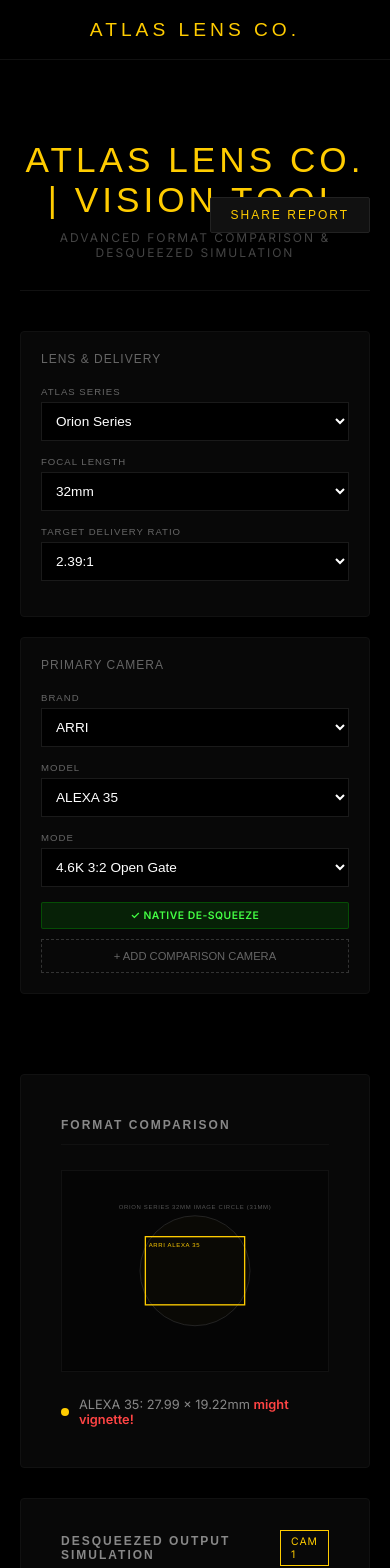
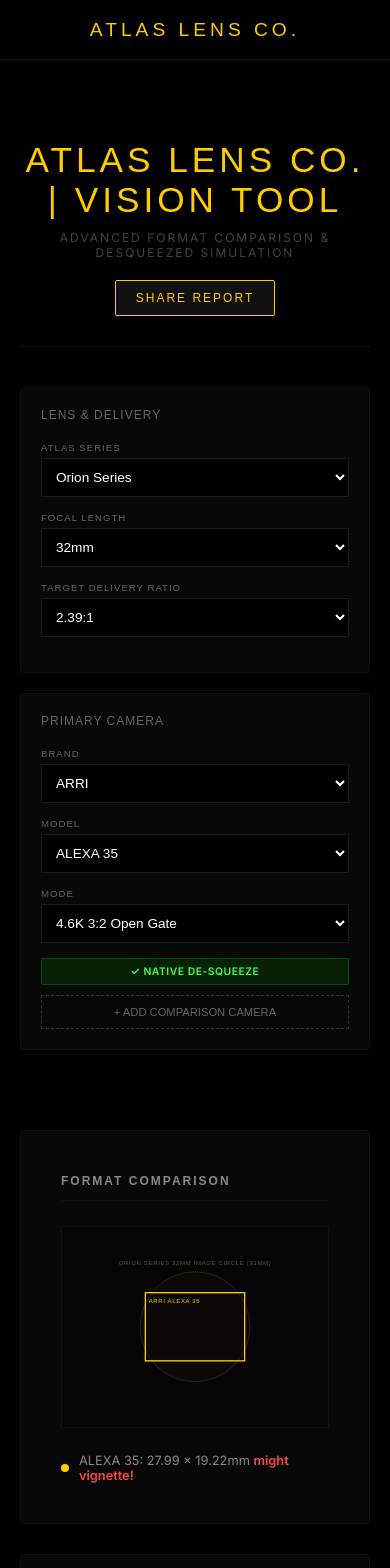
Before and after one commit to HumanMint/atlas-vision, a React (Create React App) app: page / in a window 390 px wide. Shown: the top 1568 px of the page. Built offline with nearby package versions, Linux system fonts and the light colour scheme.

Commit message:
Fix Safari layout issues and update camera data

```diff
--- a/src/components/SensorComparisonTool.css
+++ b/src/components/SensorComparisonTool.css
@@ -7,17 +7,22 @@
 }
 
 .tool-header {
+    display: flex;
+    justify-content: flex-end;
+    align-items: center;
     position: relative;
-    display: flex;
-    flex-direction: column;
-    align-items: center;
-    text-align: center;
     margin-bottom: 40px;
     border-bottom: 1px solid #111;
     padding-bottom: 30px;
+    width: 100%;
 }
 
 .header-main {
+    position: absolute;
+    left: 0;
+    right: 0;
+    text-align: center;
+    z-index: 1;
     margin-bottom: 0;
 }
 
@@ -29,10 +34,8 @@
 }
 
 .header-actions {
-    position: absolute;
-    top: 0;
-    right: 0;
-    height: 100%;
+    position: relative;
+    z-index: 50;
     display: flex;
     align-items: center;
 }
@@ -44,7 +47,7 @@
 
 .share-trigger {
     background: #111;
-    border: 1px solid #222;
+    border: 1px solid var(--atlas-gold);
     color: var(--atlas-gold);
     padding: 10px 20px;
     font-size: 0.75rem;
@@ -54,6 +57,9 @@
     transition: all 0.3s ease;
     font-family: var(--primary-font);
     border-radius: 2px;
+    display: inline-block;
+    visibility: visible;
+    opacity: 1;
 }
 
 .share-trigger:hover {
@@ -258,6 +264,16 @@
     flex-direction: row;
     flex-wrap: wrap;
     gap: 30px;
+    align-items: flex-start;
+}
+
+.sensor-viz {
+    flex: 1;
+    max-width: 500px;
+}
+
+.fov-sim-viz {
+    flex: 1.5;
 }
 
 .viz-box {
@@ -266,11 +282,8 @@
     padding: 40px;
     position: relative;
     border-radius: 4px;
-    flex: 1;
-    min-width: 450px;
     display: flex;
     flex-direction: column;
-    min-height: 600px;
 }
 
 @media (max-width: 1300px) {
@@ -302,6 +315,7 @@
 .fov-toggles {
     display: flex;
     gap: 10px;
+    align-items: center;
 }
 
 .fov-toggles .toggle {
@@ -313,9 +327,19 @@
     letter-spacing: 1px;
     color: #666;
     cursor: pointer;
-    padding: 4px 10px;
+    padding: 0 10px;
     border: 1px solid #222;
     transition: all 0.3s ease;
+    height: 28px;
+    max-width: 140px;
+    border-radius: 2px;
+}
+
+.toggle-text {
+    white-space: nowrap;
+    overflow: hidden;
+    text-overflow: ellipsis;
+    display: block;
 }
 
 .fov-toggles .toggle.active {
@@ -515,3 +539,19 @@
 @media (max-width: 1000px) {
     .tool-layout { grid-template-columns: 1fr; }
 }
+
+@media (max-width: 768px) {
+    .tool-header {
+        flex-direction: column;
+        justify-content: center;
+        gap: 20px;
+    }
+    .header-main {
+        position: static;
+        margin-bottom: 0;
+    }
+    .header-actions {
+        position: static;
+        width: auto;
+    }
+}
--- a/src/components/SensorComparisonTool.js
+++ b/src/components/SensorComparisonTool.js
@@ -391,14 +391,14 @@
                 <div className="viz-header">
                     <span className="viz-tag">Desqueezed Output Simulation</span>
                     <div className="fov-toggles">
-                        <label className={`toggle gold ${showCam1 ? 'active' : ''}`}>
+                        <label className={`toggle gold ${showCam1 ? 'active' : ''}`} title={model1}>
                             <input type="checkbox" checked={showCam1} onChange={() => setShowCam1(!showCam1)} />
-                            <span>Cam 1</span>
+                            <span className="toggle-text">{model1}</span>
                         </label>
                         {isComparing && (
-                            <label className={`toggle blue ${showCam2 ? 'active' : ''}`}>
+                            <label className={`toggle blue ${showCam2 ? 'active' : ''}`} title={model2}>
                                 <input type="checkbox" checked={showCam2} onChange={() => setShowCam2(!showCam2)} />
-                                <span>Cam 2</span>
+                                <span className="toggle-text">{model2}</span>
                             </label>
                         )}
                     </div>
--- a/src/utils/dataLoader.js
+++ b/src/utils/dataLoader.js
@@ -25,12 +25,19 @@
 };
 
 export const loadCameraData = async () => {
-  const response = await fetch('data/cameras.csv');
+  const publicUrl = process.env.PUBLIC_URL || '';
+  const response = await fetch(`${publicUrl}/data/cameras.csv`);
   const text = await response.text();
+
+  if (text.trim().startsWith('<')) {
+    throw new Error('Fetched data appears to be HTML, not CSV. Check the file path.');
+  }
+
   const data = parseCSV(text);
 
   const brands = {};
   data.forEach(row => {
+    if (!row.Brand || !row.Model) return; // Skip invalid rows
     if (!brands[row.Brand]) brands[row.Brand] = {};
     if (!brands[row.Brand][row.Model]) brands[row.Brand][row.Model] = [];
     brands[row.Brand][row.Model].push({
@@ -46,13 +53,20 @@
 };
 
 export const loadLensData = async () => {
-  const response = await fetch('data/lenses.csv');
+  const publicUrl = process.env.PUBLIC_URL || '';
+  const response = await fetch(`${publicUrl}/data/lenses.csv`);
   const text = await response.text();
+
+  if (text.trim().startsWith('<')) {
+    throw new Error('Fetched data appears to be HTML, not CSV. Check the file path.');
+  }
+
   const data = parseCSV(text);
 
   // Group by Series -> Squeeze, FocalLengths (with their specific ImageCircles)
   const seriesMap = {};
   data.forEach(row => {
+    if (!row.Series) return; // Skip invalid rows
     if (!seriesMap[row.Series]) {
       seriesMap[row.Series] = {
         name: row.Series,
```
Also changed, not shown: public/data/cameras.csv, 1 other file (tests, documents, lock files or other folders).
